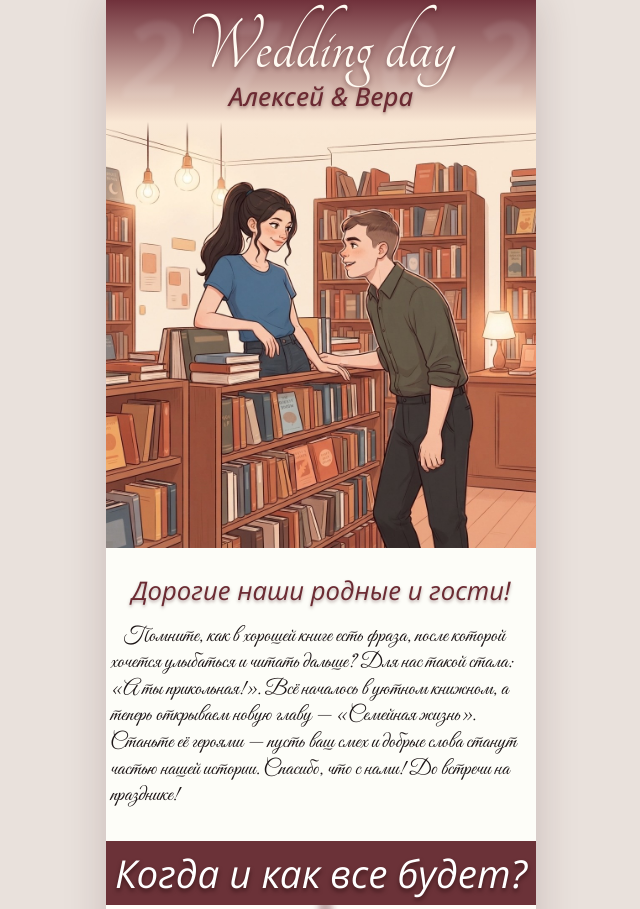
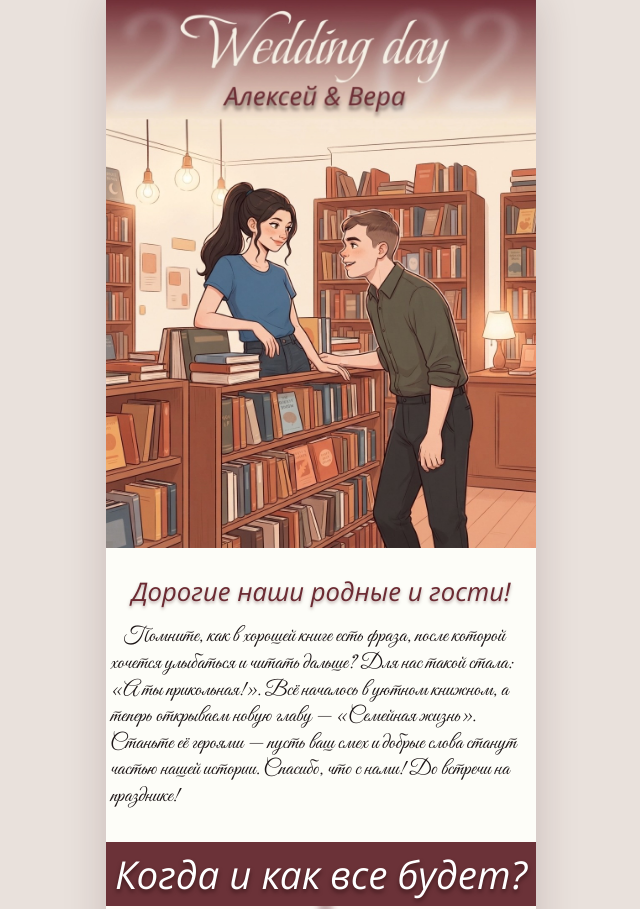
Before and after one commit to Ekkaddon/wedding, a plain HTML site: page index.html in a window 1280 px wide. Shown: the top 909 px of the page, without its empty margins (319-959 px from the left). Drawn offline with Linux system fonts and the light colour scheme.

Commit message:
Шапка обложки картинкой из макета вместо набранного текста
Co-Authored-By: Claude Fable 5.2 <noreply@anthropic.com>

```diff
--- a/index.html
+++ b/index.html
@@ -13,17 +13,17 @@
 <meta property="og:type" content="website">
 <meta name="theme-color" content="#6b3238">
 <link rel="preload" href="fonts/great-vibes-cyrillic.woff2" as="font" type="font/woff2" crossorigin>
-<link rel="preload" href="fonts/tangerine-latin.woff2" as="font" type="font/woff2" crossorigin>
-<link rel="stylesheet" href="style.css?v=2">
+<link rel="preload" href="img/hero-top.jpg" as="image">
+<link rel="stylesheet" href="style.css?v=3">
 </head>
 <body>
 <main class="page">
 
   <header class="hero">
     <div class="hero__top">
-      <span class="hero__date" aria-hidden="true">27.02</span>
-      <p class="hero__title" lang="en">Wedding day</p>
-      <h1 class="hero__names">Алексей &amp; Вера</h1>
+      <img class="hero__cover" src="img/hero-top.jpg" width="1880" height="656" alt="">
+      <p class="visually-hidden" lang="en">Wedding day</p>
+      <h1 class="visually-hidden">Алексей &amp; Вера</h1>
     </div>
     <img class="hero__art" src="img/hero.jpg" width="1024" height="1024"
          alt="Алексей и Вера в книжном магазине">
--- a/style.css
+++ b/style.css
@@ -8,10 +8,6 @@
   font-family: "Great Vibes"; font-style: normal; font-weight: 400; font-display: swap;
   src: url(fonts/great-vibes-latin.woff2) format("woff2");
   unicode-range: U+0000-00FF, U+0131, U+0152-0153, U+02BB-02BC, U+02C6, U+02DA, U+02DC, U+2000-206F, U+20AC, U+2122, U+2212;
-}
-@font-face {
-  font-family: "Tangerine"; font-style: normal; font-weight: 400; font-display: swap;
-  src: url(fonts/tangerine-latin.woff2) format("woff2");
 }
 @font-face {
   font-family: "Open Sans"; font-style: italic; font-weight: 400 700; font-display: swap;
@@ -31,7 +27,6 @@
   --wine-deep: #6b2a32;
   --paper: #fdfdf8;
   --ink: #1c1516;
-  --title: "Tangerine", "Great Vibes", "Snell Roundhand", cursive;
   --script: "Great Vibes", "Snell Roundhand", "Segoe Script", cursive;
   --sans: "Open Sans", "Segoe UI", Roboto, Arial, sans-serif;
 }
@@ -54,29 +49,13 @@ fieldset { border: 0; min-width: 0; }
 }
 
 /* Обложка */
-.hero { position: relative; background: #fae8d5; }
-.hero__top {
-  position: relative; z-index: 1; text-align: center; overflow: hidden;
-  height: calc(var(--u) * 130); padding-top: calc(var(--u) * 5.2);
-  margin-bottom: calc(var(--u) * -20);
-  background: linear-gradient(#70313b 0%, #fae8d5 calc(var(--u) * 114), rgba(250, 232, 213, 0) 100%);
-}
-/* Бледная дата за заголовком, как в макете. */
-.hero__date {
-  position: absolute; left: 0; right: 0; top: calc(var(--u) * 3.6);
-  font: italic 700 calc(var(--u) * 100) / 1 var(--sans); letter-spacing: calc(var(--u) * 33);
-  margin-right: calc(var(--u) * -46); white-space: nowrap;
-  color: rgb(255 255 255 / .09); filter: blur(calc(var(--u) * 2));
-}
-.hero__title {
-  position: relative;
-  font-family: var(--title); font-size: calc(var(--u) * 77); line-height: 1; color: #fffaf2;
-  text-shadow: 0 calc(var(--u) * 2) calc(var(--u) * 5) rgb(60 15 20 / .45);
-}
-.hero__names {
-  position: relative; margin-top: calc(var(--u) * -5.7);
-  font: italic 500 calc(var(--u) * 24) / 1.2 var(--sans); color: var(--wine-deep);
-  text-shadow: 0 calc(var(--u) * 2) calc(var(--u) * 3) rgb(60 15 20 / .35);
+/* Шапка с надписью вырезана из макета картинкой, иллюстрация начинается под ней. */
+.hero { position: relative; background: #fae8d5; padding-top: calc(var(--u) * 110.76); }
+.hero__top { position: absolute; inset: 0 0 auto 0; z-index: 1; }
+.hero__cover {
+  width: 100%;
+  -webkit-mask-image: linear-gradient(#000 84%, transparent 99%);
+  mask-image: linear-gradient(#000 84%, transparent 99%);
 }
 .hero__art { width: 100%; }
 
```
Also changed, not shown: fonts/tangerine-latin.woff2 (deleted), img/hero-top.jpg (added), 1 other file.
